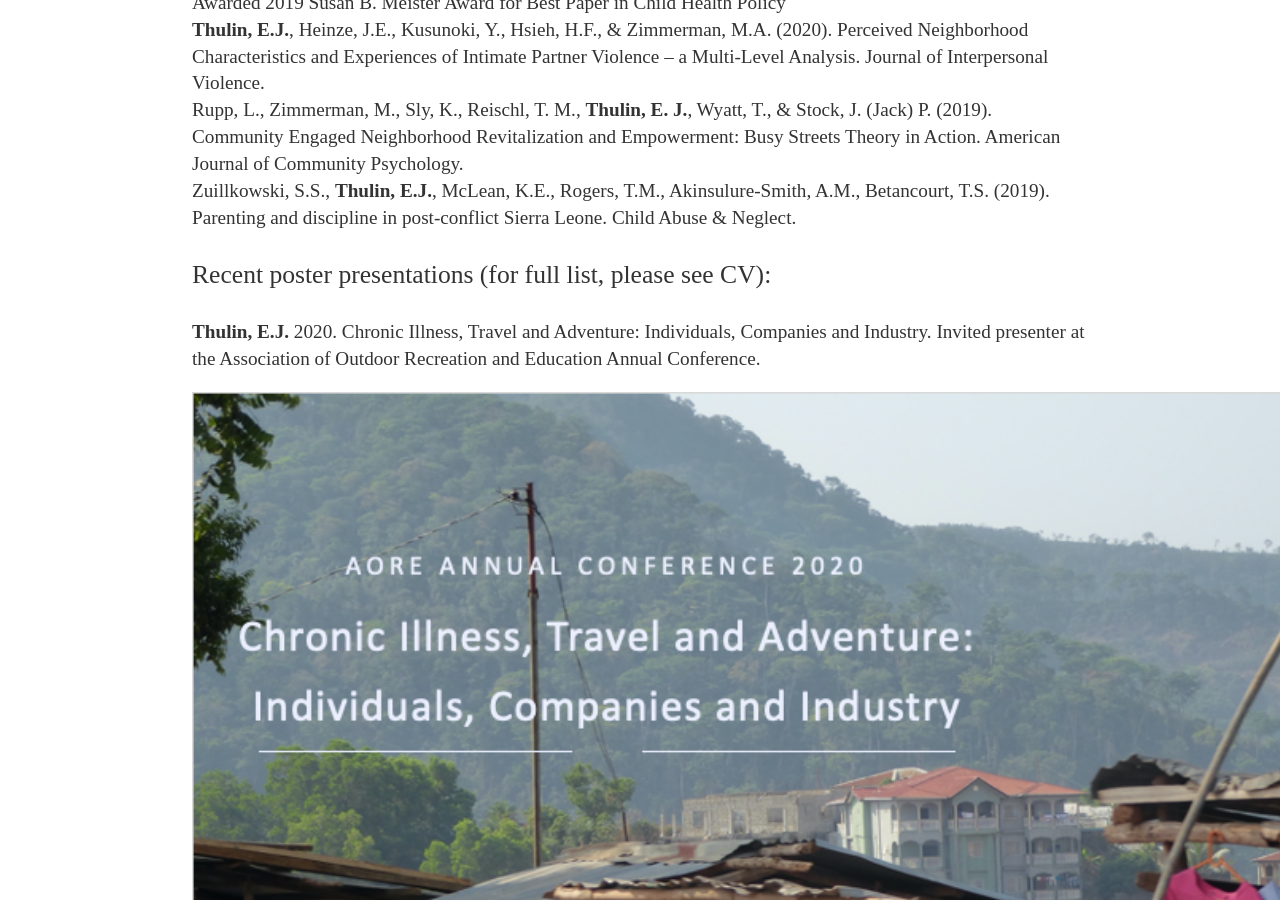
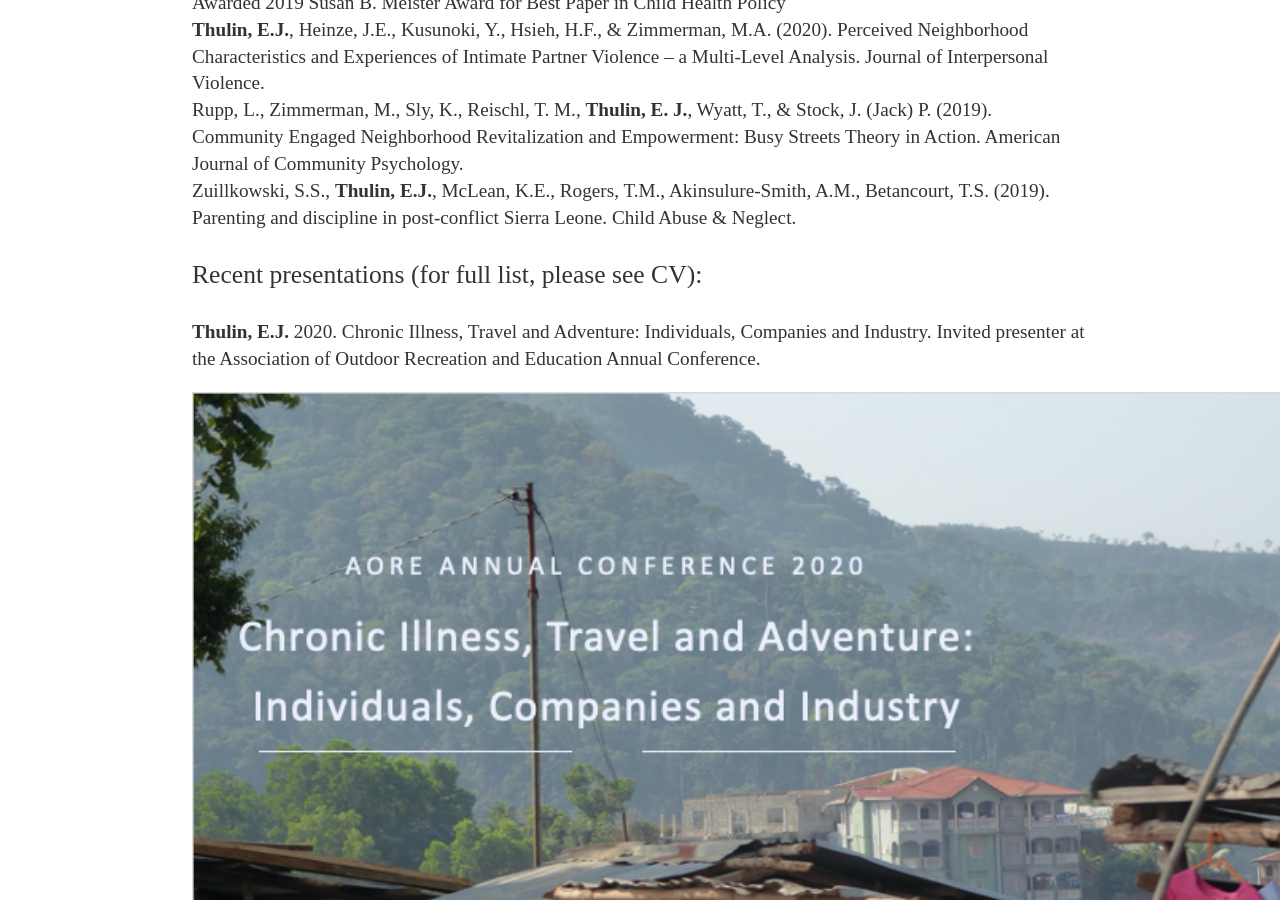
Before and after one commit to elysethulin/elysethulin.github.io, a Jekyll site: the page built from index.html, in a window 1280 px wide and 900 px high, scrolled down 1421 px. Built offline with Jekyll 4.4.1, drawn with Linux system fonts in a browser that asks for light colours.

Commit message:
Update index.html

```diff
--- a/index.html
+++ b/index.html
@@ -25,7 +25,7 @@ title: Elyse Thulin, Social Scientist and Outdoor Enthusiast
 
 
 
-		<p style="font-size:160%;">Recent poster presentations (for full list, please see CV):
+		<p style="font-size:160%;">Recent presentations (for full list, please see CV):
 			<p style="font-size:120%;">
 				<b>Thulin, E.J.</b> 2020. Chronic Illness, Travel and Adventure: Individuals, Companies and Industry.
 				Invited presenter at the Association of Outdoor Recreation and Education Annual Conference. </p>
```
